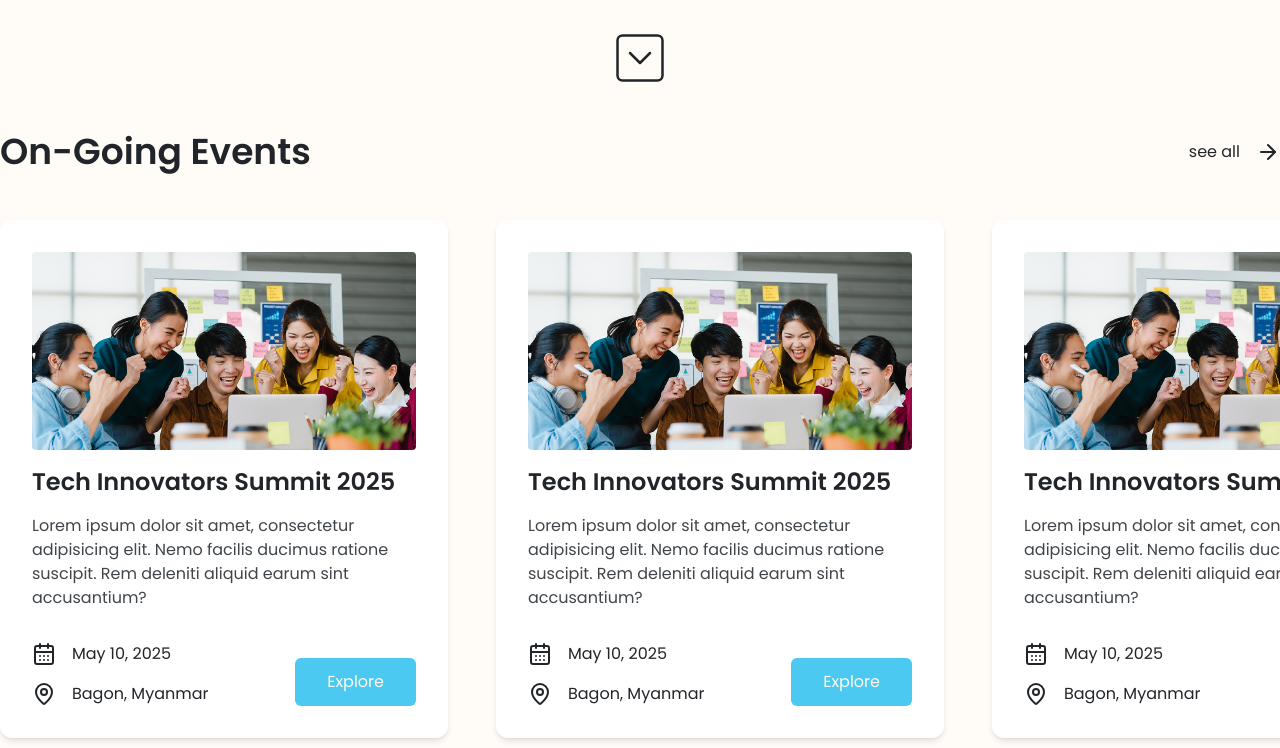
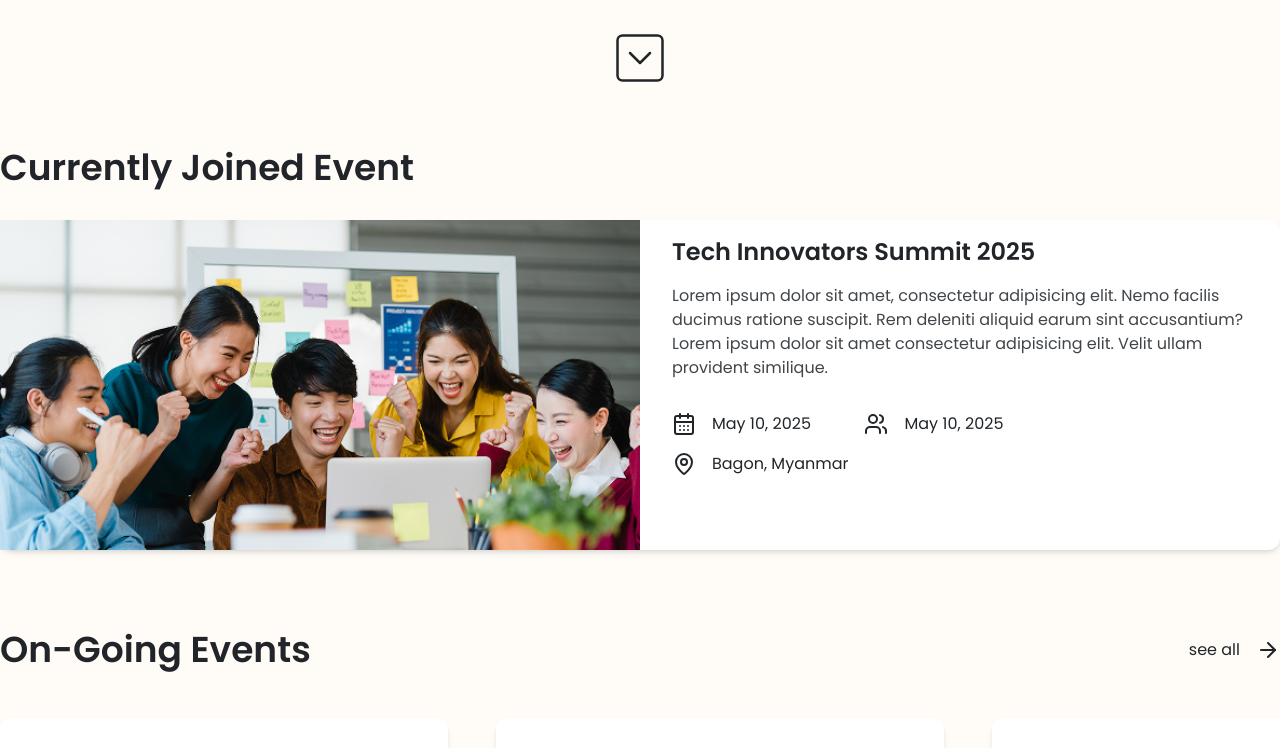
Before and after one commit to DHOKE-HTOE-Inc/haxone, a React (Vite) app in the folder client/: page / in a window 1280 px wide. Shown: the part 700-1448 px from the top of the page. Built offline with nearby package versions, Linux system fonts and the light colour scheme.

Commit message:
Current Joined Event component

```diff
--- /dev/null
+++ b/client/src/components/CurrentJoinedEvent.jsx
@@ -0,0 +1,46 @@
+import React from "react";
+import { CalendarDays, Group, MapPin, Users } from "lucide-react";
+
+const CurrentJoinedEvent = () => {
+  return (
+    <section className="container mx-auto mt-12 mb-20">
+      <div className="text-4xl font-semibold mb-8">Currently Joined Event</div>
+
+      <div className="bg-white w-full rounded-xl shadow-md flex">
+        <div className="w-1/2">
+          <img src="/eventdefault.png" alt="" className="w-full object-cover" />
+        </div>
+
+        <div className="py-4 px-8 w-1/2">
+          <div className="text-2xl font-semibold mb-4">
+            Tech Innovators Summit 2025
+          </div>
+          <div className="text-muted-gray">
+            Lorem ipsum dolor sit amet, consectetur adipisicing elit. Nemo
+            facilis ducimus ratione suscipit. Rem deleniti aliquid earum sint
+            accusantium?Lorem ipsum dolor sit amet consectetur adipisicing elit.
+            Velit ullam provident similique.
+          </div>
+
+          <div className="flex mt-8 gap-4">
+            <div className="flex flex-col gap-4">
+              <div className="flex gap-4">
+                <CalendarDays /> <div>May 10, 2025</div>
+              </div>
+              <div className="flex gap-4">
+                <MapPin /> <div>Bagon, Myanmar</div>
+              </div>
+            </div>
+            <div>
+              <div className="flex gap-4">
+                <Users /> <div>May 10, 2025</div>
+              </div>
+            </div>
+          </div>
+        </div>
+      </div>
+    </section>
+  );
+};
+
+export default CurrentJoinedEvent;
--- a/client/src/components/OnGoingEvent.jsx
+++ b/client/src/components/OnGoingEvent.jsx
@@ -5,7 +5,7 @@ import { ArrowRight } from "lucide-react";
 
 const OnGoingEvent = () => {
   return (
-    <section id="ongoing-events" className="container mx-auto w-full my-8">
+    <section id="ongoing-events" className="container mx-auto w-full my-20">
       <div className="flex justify-between items-center mb-8">
         <div className="text-4xl font-semibold">On-Going Events</div>
         <Link className="flex gap-4 items-center">
--- a/client/src/pages/Home.jsx
+++ b/client/src/pages/Home.jsx
@@ -1,11 +1,13 @@
 import React from "react";
 import Hero from "../components/Hero";
 import OnGoingEvent from "../components/OnGoingEvent";
+import CurrentJoinedEvent from "../components/CurrentJoinedEvent";
 
 const Home = () => {
   return (
     <>
       <Hero />
+      <CurrentJoinedEvent />
       <OnGoingEvent />
     </>
   );
```
